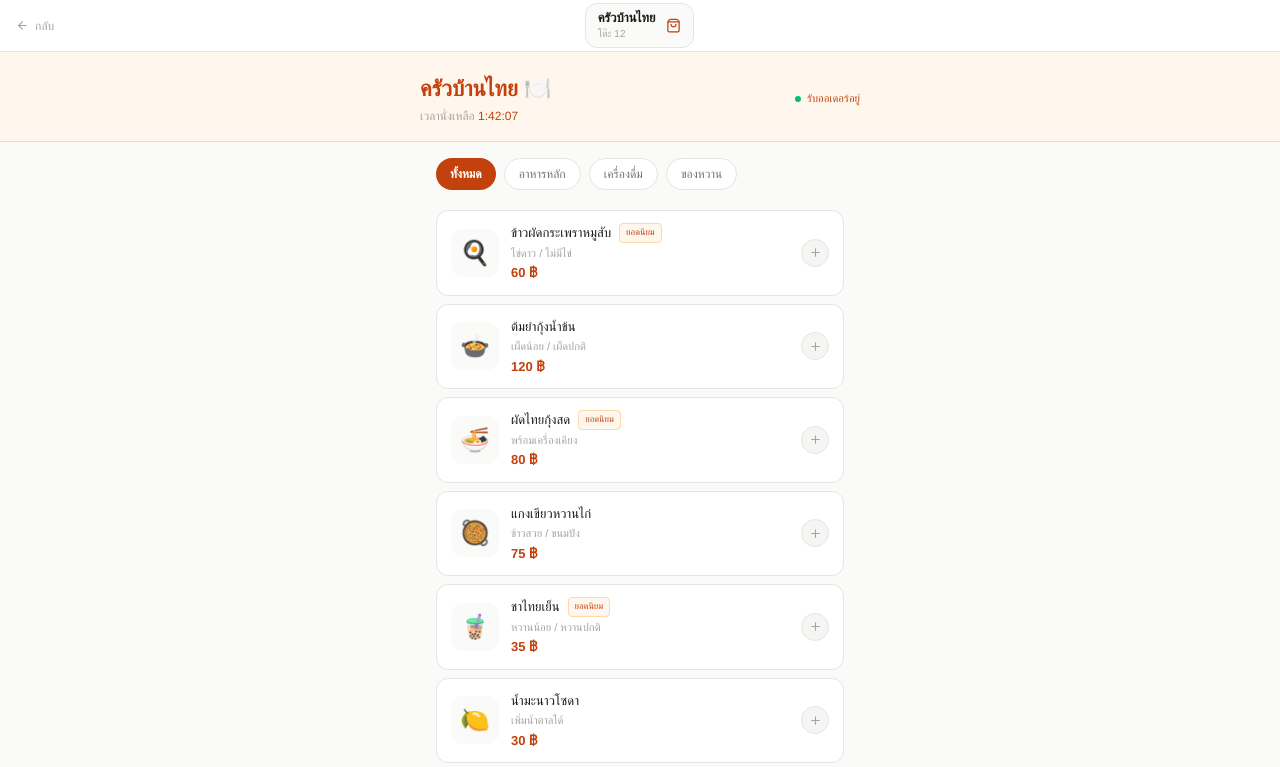
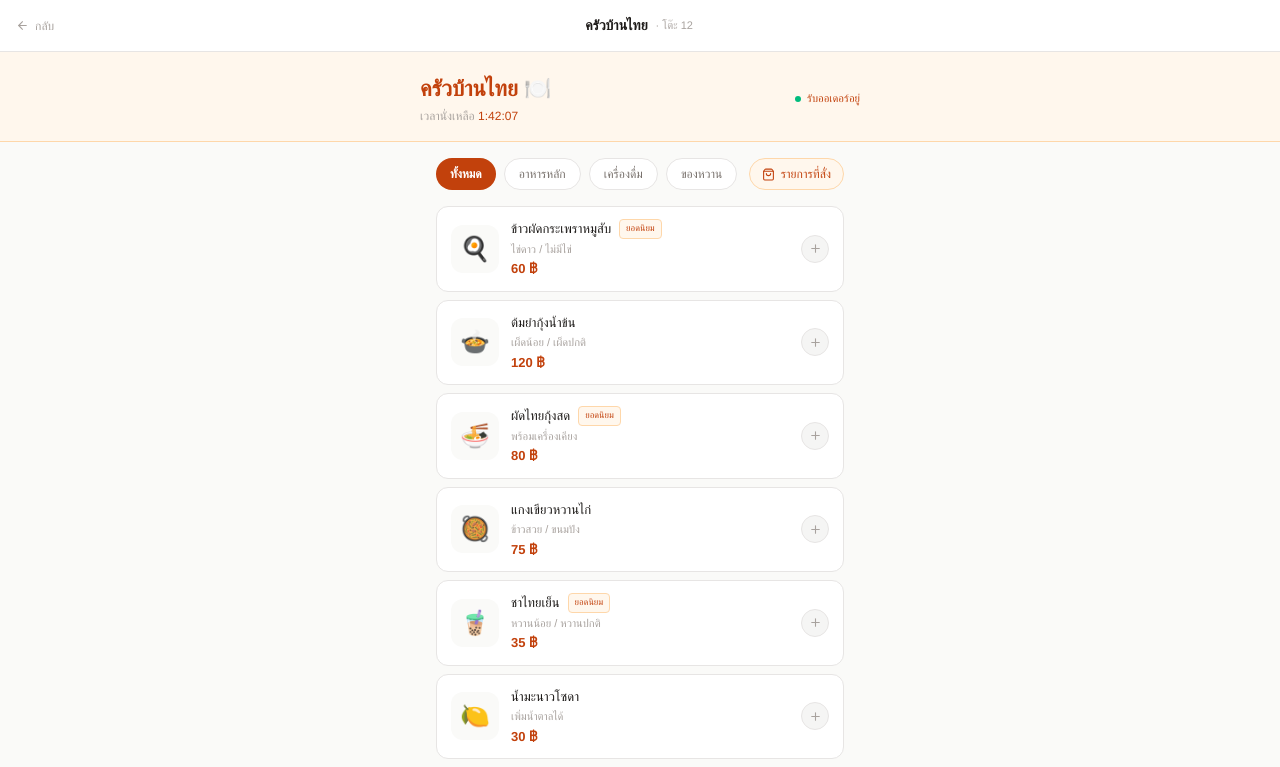
Before and after one commit to nopparoot15/RenStack, a Next.js app: page /demo/qr-order in a window 1280 px wide. Shown: the top 767 px of the page. Built offline with nearby package versions, Linux system fonts and the light colour scheme.

Commit message:
Move order button beside category tabs row

```diff
--- a/app/demo/qr-order/page.tsx
+++ b/app/demo/qr-order/page.tsx
@@ -55,23 +55,10 @@ export default function QROrderDemo() {
         <Link href="/" className="flex items-center gap-1.5 text-[12px] text-[#a8a29e] hover:text-[#78716c] transition-colors">
           <ArrowLeft size={13} /> กลับ
         </Link>
-        {/* Restaurant name + order button together */}
-        <button
-          onClick={() => setShowOrder(true)}
-          className="flex items-center gap-2.5 px-3 py-1.5 rounded-xl relative transition-colors"
-          style={{ background: "#fafaf8", border: "0.5px solid #e7e5e4" }}
-        >
-          <div className="text-left">
-            <p className="text-[13px] font-semibold text-[#1c1917] leading-tight">ครัวบ้านไทย</p>
-            <p className="text-[10px] text-[#a8a29e]">โต๊ะ 12</p>
+        <div className="flex items-center gap-2">
+          <span className="text-[14px] font-semibold text-[#1c1917]">ครัวบ้านไทย</span>
+          <span className="text-[11px] text-[#a8a29e]">· โต๊ะ 12</span>
         </div>
-          <div className="flex items-center gap-1" style={{ color: BRAND }}>
-            <ShoppingBag size={15} />
-            {totalItems > 0 && (
-              <span className="text-[12px] font-bold">{totalItems}</span>
-            )}
-          </div>
-        </button>
         <div className="w-10" />
       </div>
 
@@ -90,8 +77,9 @@ export default function QROrderDemo() {
       </div>
 
       <div className="max-w-[440px] mx-auto px-4 pb-8 pt-4">
-        {/* Category tabs */}
-        <div className="flex gap-2 overflow-x-auto pb-1 mb-4 scrollbar-hide">
+        {/* Category tabs + order button */}
+        <div className="flex items-center gap-2 mb-4">
+          <div className="flex gap-2 overflow-x-auto scrollbar-hide flex-1">
             {CATS.map((c) => (
               <button
                 key={c}
@@ -106,6 +94,20 @@ export default function QROrderDemo() {
                 {c}
               </button>
             ))}
+          </div>
+          <button
+            onClick={() => setShowOrder(true)}
+            className="flex items-center gap-1.5 text-[12px] px-3 py-1.5 rounded-full shrink-0 relative transition-colors"
+            style={{ background: BRAND_LIGHT, color: BRAND, border: `0.5px solid #fed7aa` }}
+          >
+            <ShoppingBag size={13} />
+            รายการที่สั่ง
+            {totalItems > 0 && (
+              <span className="absolute -top-1.5 -right-1.5 w-4 h-4 rounded-full text-[9px] font-bold flex items-center justify-center text-white" style={{ background: BRAND }}>
+                {totalItems}
+              </span>
+            )}
+          </button>
         </div>
 
         {/* Menu list */}
```
Lines whose indentation alone changed are shown as unchanged.
